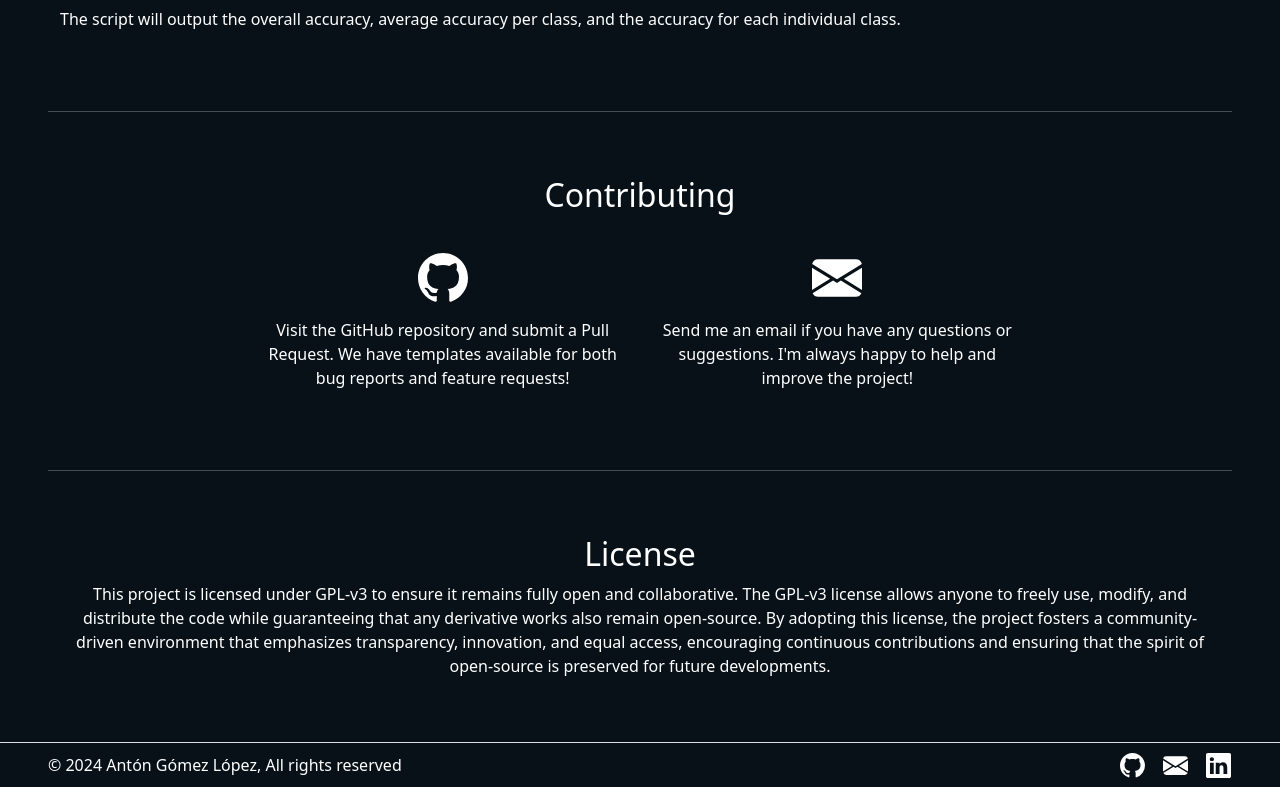
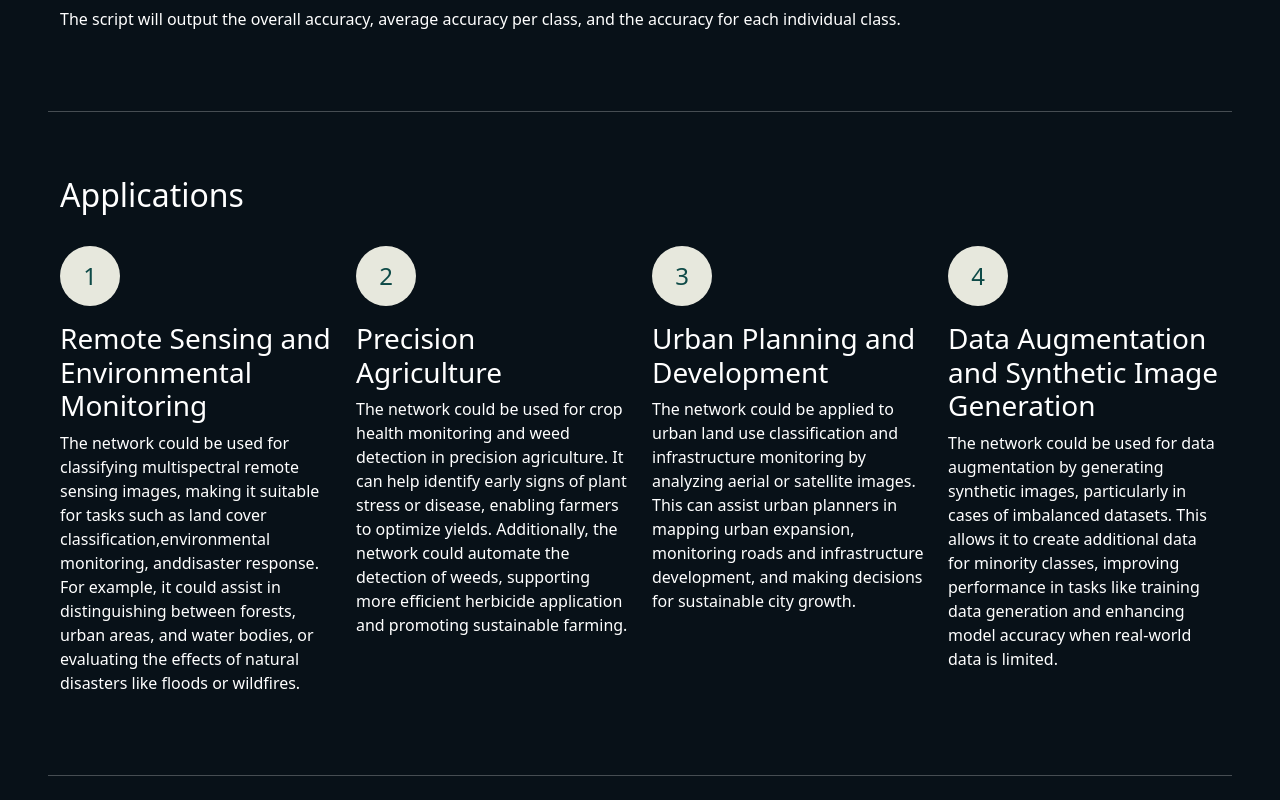
Before and after one commit to antongomez/Conditional-StyleGAN2-landing-page, a React (Vite) app: page / in a window 1280 px wide. Shown: the part 6780-7580 px from the top of the page. Built offline with nearby package versions, Linux system fonts and the light colour scheme.

Commit message:
Create application section

```diff
--- a/src/App.jsx
+++ b/src/App.jsx
@@ -707,29 +707,120 @@ export const App = () => {
       </Container>
       <hr />
       {/*Applications Section*/}
-      {/*<Container fluid id="applications" className="py-5">
-        <Row className="d-flex justify-content-center align-items-center">
-          <Col xs={12} lg={6} className="p-0">
-            <h2>Applications</h2>
-            <p className="fw-lighter mt-2">
-              Conditional StyleGAN2 is a neural network that classifies and
-              generates multispectral images from 1 to 5 channels with precision
-              using a modified StyleGAN2 architecture. This project is a
-              collaboration between the University of California, Berkeley and
-              the University of California, Los Angeles.
-            </p>
+      <Container fluid id="applications" className="bg-dark text-white py-5">
+        <h2>Applications</h2>
+        <Row
+          xs={1}
+          md={2}
+          xl={4}
+          className="d-flex justify-content-center align-items-start pt-4"
+        >
+          <Col md={6} xl={3} className="mb-3 mb-xl-0 d-flex flex-md-column">
+            <Col
+              xs="auto"
+              className="p-0 mb-3 d-flex justify-content-center justify-content-md-start align-items-start me-4 me-md-0"
+            >
+              <div
+                className="bg-light d-flex align-items-center justify-content-center rounded-circle"
+                style={{ width: "60px", height: "60px" }}
+              >
+                <span className="text-primary fs-4">1</span>
+              </div>
+            </Col>
+            <Col className="p-0">
+              <h3>Remote Sensing and Environmental Monitoring</h3>
+              <p className="fw-lighter">
+                The network could be used for classifying multispectral remote
+                sensing images, making it suitable for tasks such as{" "}
+                <span className="fw-bolder">land cover classification</span>,
+                <span className="fw-bolder">environmental monitoring</span>, and
+                <span className="fw-bolder">disaster response</span>. For
+                example, it could assist in distinguishing between forests,
+                urban areas, and water bodies, or evaluating the effects of
+                natural disasters like floods or wildfires.
+              </p>
+            </Col>
           </Col>
-          <Col xs={12} lg={6} className="p-0">
-            <img
-              src="https://via.placeholder.com/600"
-              alt="Placeholder"
-              className="img-fluid"
-            />
+          <Col md={6} xl={3} className="mb-3 mb-xl-0 d-flex flex-md-column">
+            <Col
+              xs="auto"
+              className="p-0 mb-3 d-flex justify-content-center justify-content-md-start align-items-start me-4 me-md-0"
+            >
+              <div
+                className="bg-light d-flex align-items-center justify-content-center rounded-circle"
+                style={{ width: "60px", height: "60px" }}
+              >
+                <span className="text-primary fs-4">2</span>
+              </div>
+            </Col>
+            <Col className="p-0">
+              <h3>Precision Agriculture</h3>
+              <p className="fw-lighter">
+                The network could be used for{" "}
+                <span className="fw-bolder">crop health monitoring</span> and{" "}
+                <span className="fw-bolder">weed detection</span> in precision
+                agriculture. It can help identify early signs of plant stress or
+                disease, enabling farmers to optimize yields. Additionally, the
+                network could automate the detection of weeds, supporting more
+                efficient herbicide application and promoting sustainable
+                farming.
+              </p>
+            </Col>
+          </Col>
+          <Col md={6} xl={3} className="mb-3 mb-xl-0 d-flex flex-md-column">
+            <Col
+              xs="auto"
+              className="p-0 mb-3 d-flex justify-content-center justify-content-md-start align-items-start me-4 me-md-0"
+            >
+              <div
+                className="bg-light d-flex align-items-center justify-content-center rounded-circle"
+                style={{ width: "60px", height: "60px" }}
+              >
+                <span className="text-primary fs-4">3</span>
+              </div>
+            </Col>
+            <Col className="p-0">
+              <h3>Urban Planning and Development</h3>
+              <p className="fw-lighter">
+                The network could be applied to{" "}
+                <span className="fw-bolder">urban land use classification</span>{" "}
+                and <span className="fw-bolder">infrastructure monitoring</span>{" "}
+                by analyzing aerial or satellite images. This can assist urban
+                planners in mapping urban expansion, monitoring roads and
+                infrastructure development, and making decisions for sustainable
+                city growth.
+              </p>
+            </Col>
+          </Col>
+          <Col md={6} xl={3} className="mb-3 mb-xl-0 d-flex flex-md-column">
+            <Col
+              xs="auto"
+              className="p-0 mb-3 d-flex justify-content-center justify-content-md-start align-items-start me-4 me-md-0"
+            >
+              <div
+                className="bg-light d-flex align-items-center justify-content-center rounded-circle"
+                style={{ width: "60px", height: "60px" }}
+              >
+                <span className="text-primary fs-4">4</span>
+              </div>
+            </Col>
+            <Col className="p-0">
+              <h3>Data Augmentation and Synthetic Image Generation</h3>
+              <p className="fw-lighter">
+                The network could be used for{" "}
+                <span className="fw-bolder">data augmentation</span> by
+                generating synthetic images, particularly in cases of imbalanced
+                datasets. This allows it to create additional data for minority
+                classes, improving performance in tasks like{" "}
+                <span className="fw-bolder">training data generation</span> and
+                enhancing model accuracy when real-world data is limited.
+              </p>
+            </Col>
           </Col>
         </Row>
       </Container>
 
-      <hr /> */}
+      <hr />
       {/*Contributing Section*/}
       <Container
         fluid
```
